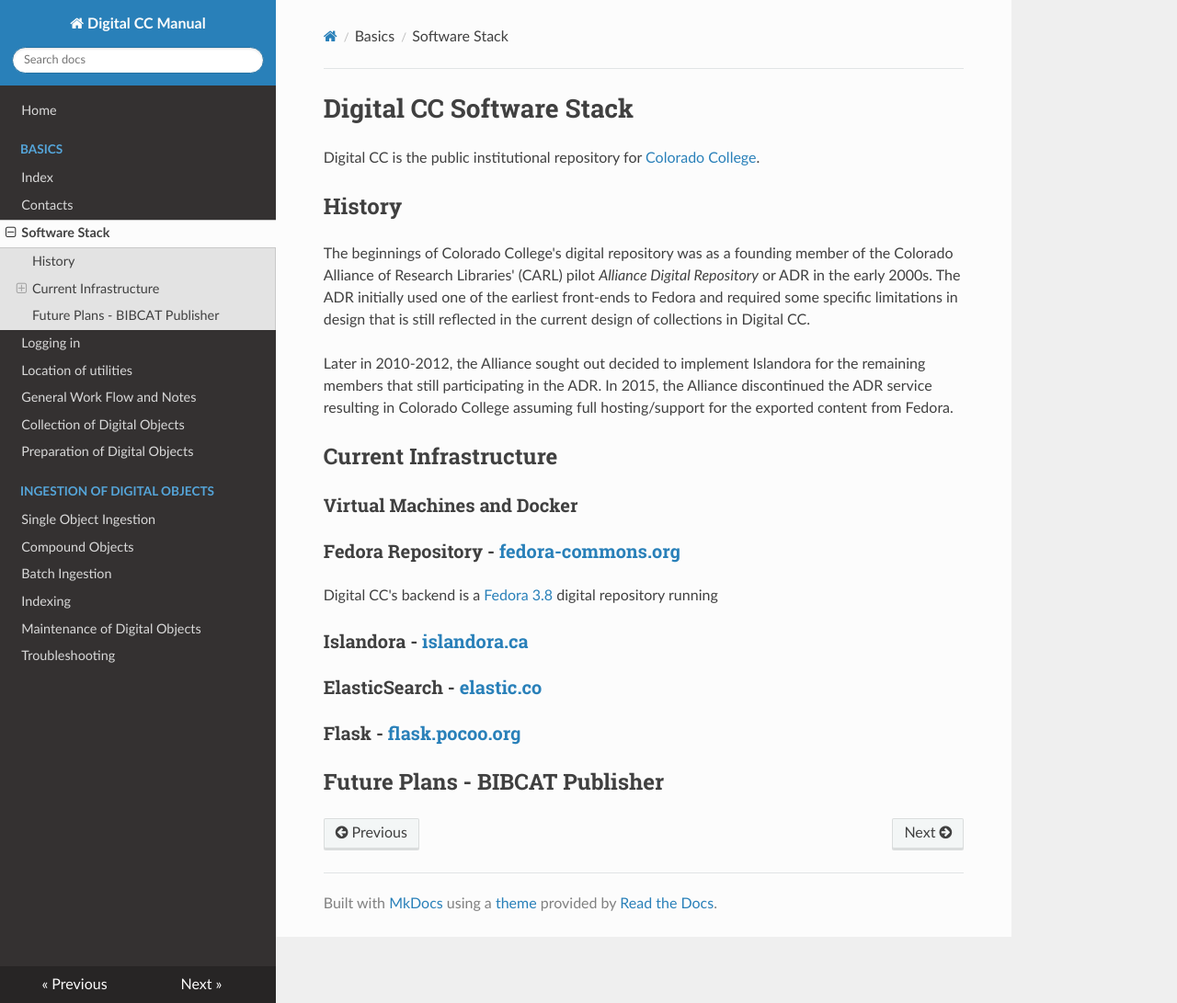
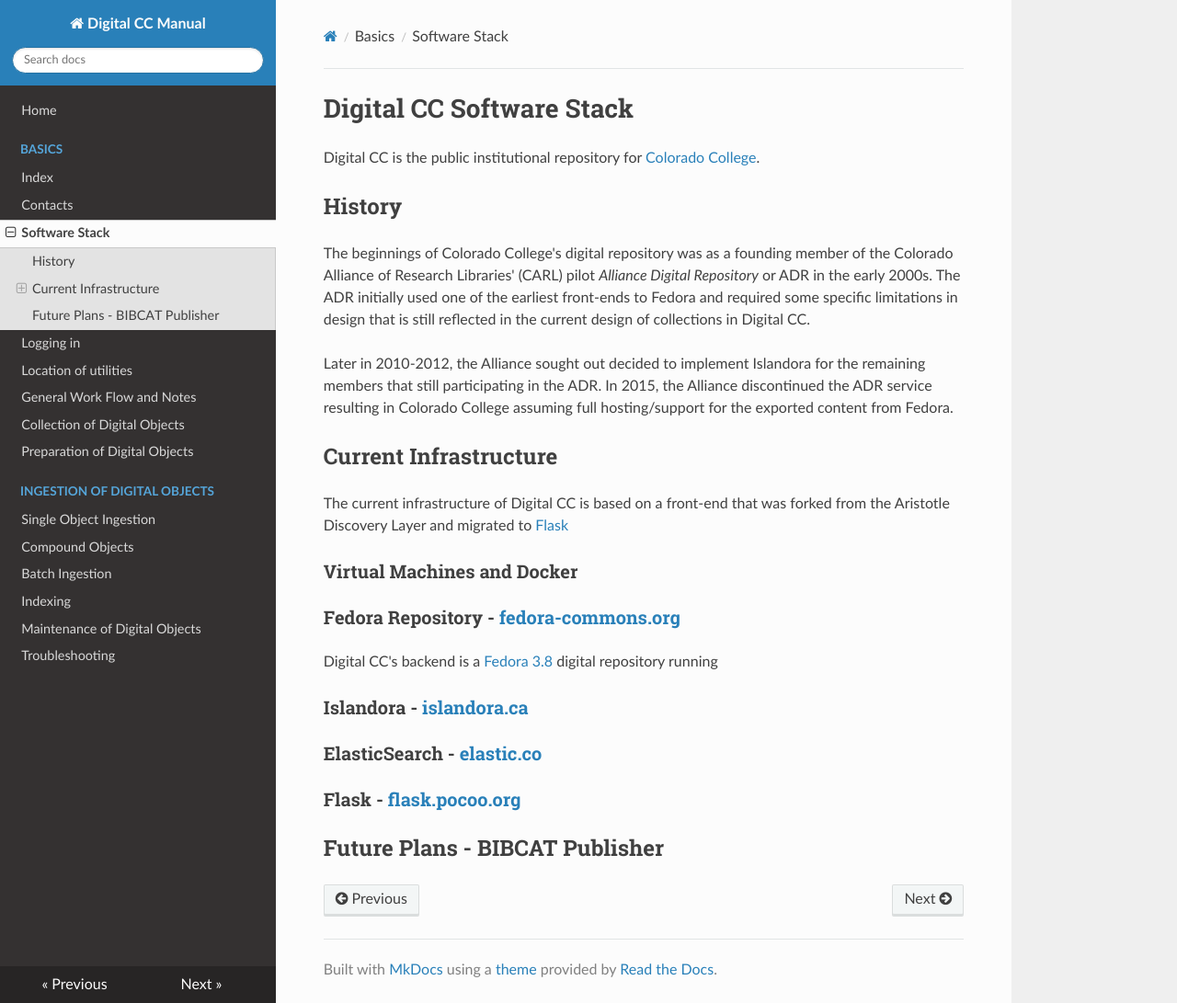
Before and after one commit to Tutt-Library/digital-cc-manual, an MkDocs documentation site: the page built from docs/basics/software-stack.md, in a window 1280 px wide and 1091 px high. Shown: the whole window at 92% size. Built offline with MkDocs 1.6.1, drawn with Linux system fonts in a browser that asks for light colours; nearby versions of some CDN libraries; old or Windows-style settings are respelled for this version of MkDocs.

Commit message:
more basics content additions

```diff
--- a/docs/basics/software-stack.md
+++ b/docs/basics/software-stack.md
@@ -18,6 +18,8 @@
 assuming full hosting/support for the exported content from Fedora.
 
 ## Current Infrastructure
+The current infrastructure of Digital CC is based on a front-end that
+was forked from the Aristotle Discovery Layer and migrated to [Flask][FLK]
 
 ### Virtual Machines and Docker
 
```
Also changed, not shown: other parts of docs/basics/software-stack.md (+2 -1 lines), docs/basics/index.md (+4 -0 lines).
